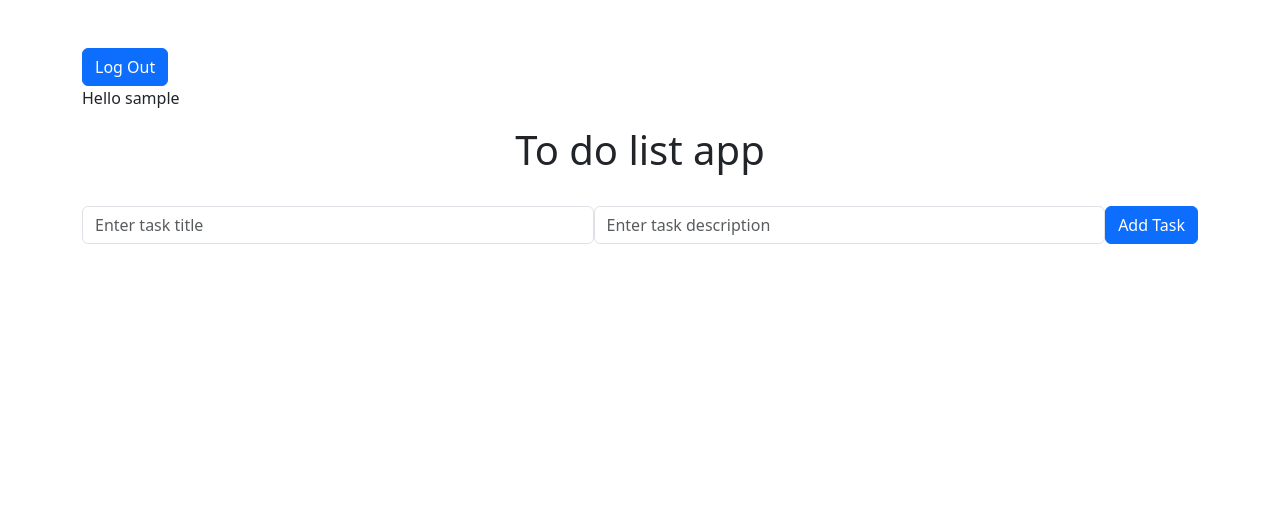
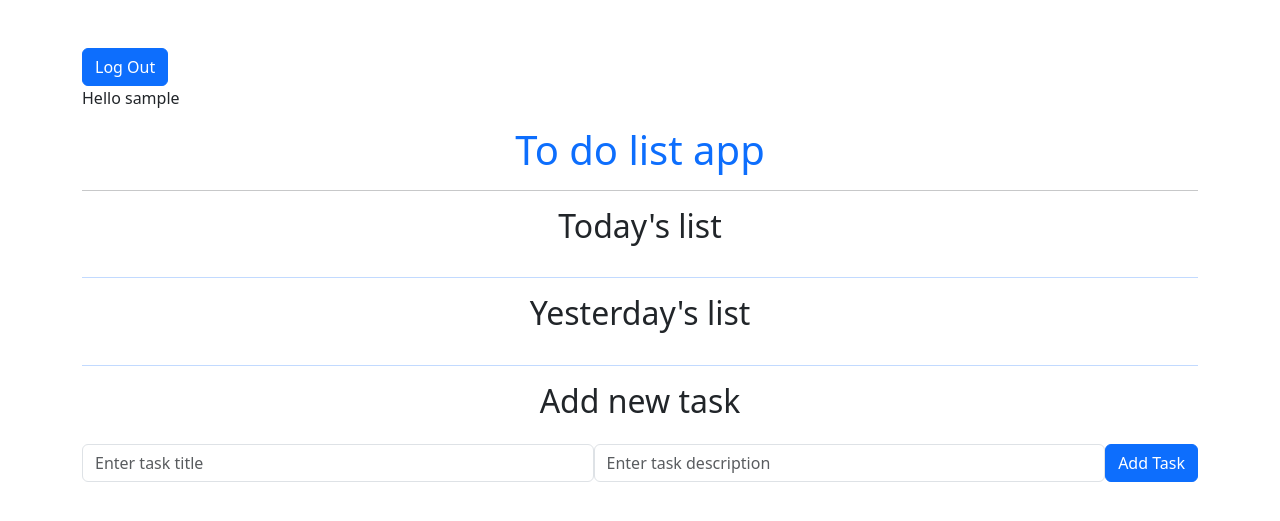
Before and after one commit to geswanel/todoapp, a Django app: page / in a window 1280 px wide. Shown: the top 521 px of the page. Run offline with Django 5.2, Linux system fonts and the light colour scheme; the visitor is signed in with stand-in values (Sample User, id 1); data that the repository does not hold is empty.

Commit message:
Front modification | Date field for model

```diff
--- a/todoapp/models.py
+++ b/todoapp/models.py
@@ -7,3 +7,4 @@ class ToDoTask(models.Model):
     description = models.CharField(max_length=255)
     completed = models.BooleanField(default=False)
     user = models.ForeignKey(User, on_delete=models.CASCADE, null=True)
+    date = models.DateField(auto_now=True, db_index=True)
--- a/todoapp/templates/todoapp/index.html
+++ b/todoapp/templates/todoapp/index.html
@@ -13,10 +13,13 @@
     <a href="{% url 'users:register' %}" class="btn btn-primary ml-2">Register</a>
   {% endif %}
 
-  <h1 class="text-center">To do list app</h1>
+  <h1 class="text-center mb-2 text-primary">To do list app</h1>
+  <hr>
   <!-- List of tasks -->
-  <div id="taskList" class="list-group">
-    {% for task in tasks %}
+  {% for day_tasks in tasks_by_day %}
+    <div id="taskList-{{forloop.counter}}" class="list-group mb-2">
+      <h2 class="text-center mb-3">{{ day_tasks.day | title }}'s list</h2>
+      {% for task in day_tasks.tasks %}
       <div class="list-group-item d-flex justify-content-between align-items-center">
         <div class="col-5">
           <h5 class="mb-1 flex-grow-1">{{ task.title }}</h5>
@@ -32,8 +35,13 @@
       </div>
       {% endfor %}
     </div>
+    <hr class="border-primary bt-2">
+  {% endfor %}
+
+
 
   <!-- Form for making a new task  -->
+  <h2 class="text-center">Add new task</h2>
   <form id="taskForm" class="form-inline d-flex align-items-center justify-content- mt-4" method="POST">
     {% csrf_token %}
     <div class="form-group flex-grow-1 mb-2 mr-sm-2">
@@ -94,6 +102,7 @@
     .then(response => response.json())
     .then(data => {
       if (data['success']) {
+        console.log(data)
         const newTask = document.createElement('div');
         newTask.classList.add(
           "list-group-item",
@@ -108,11 +117,11 @@
           <div class="col-5">
             <p class="mb-1 flex-grow-1">${taskDescription}</p>
           </div>
-          <button class="btn btn-danger btn-sm flex-grow-0 btn-delete-task">Delete</button>
+          <button class="btn btn-danger btn-sm flex-grow-0 btn-delete-task" data-task-id="${data['task']['id']}">Delete</button>
         `;
         newTask.querySelector(".btn-delete-task").addEventListener('click', deleteTask);
 
-        document.getElementById('taskList').appendChild(newTask);
+        document.getElementById('taskList-1').appendChild(newTask);
 
         form.reset();
       } else {
--- a/todoapp/views.py
+++ b/todoapp/views.py
@@ -1,18 +1,32 @@
 from django.shortcuts import render
 from django.http import JsonResponse
-from django.core.serializers import serialize
+from django.contrib.auth.decorators import login_required
+from datetime import datetime, timedelta
+from django.forms.models import model_to_dict
 
 import json
 
 from .models import ToDoTask
 
 
+@login_required     # LOGIN_URL
 def index(request):
     if request.method == 'GET':
-        tasks = []
-        if request.user.is_authenticated:
-            tasks = request.user.todotask_set.all()
-        return render(request, 'todoapp/index.html', {'tasks': tasks})
+        today_tasks = ToDoTask.objects.filter(
+            date=datetime.now().date(),
+            user=request.user,
+        )
+        yesterday_tasks = ToDoTask.objects.filter(
+            date=(datetime.now() - timedelta(days=1)).date(),
+            user=request.user,
+        )
+        context = {
+            "tasks_by_day": [
+                {"tasks": today_tasks, "day": "today"},
+                {"tasks": yesterday_tasks, "day": "yesterday"},
+            ]
+        }
+        return render(request, 'todoapp/index.html', context)
     elif request.method == 'POST':
         return create_task(request)
     elif request.method == 'DELETE':
@@ -38,7 +52,7 @@ def create_task(request):
                     user=request.user,
                 )
                 return JsonResponse(
-                    {'success': True, 'task': serialize('json', [task])},
+                    {'success': True, 'task': model_to_dict(task)},
                     status=201
                 )
         except json.JSONDecodeError:
--- a/todolist/settings.py
+++ b/todolist/settings.py
@@ -127,3 +127,5 @@ DEFAULT_AUTO_FIELD = 'django.db.models.BigAutoField'
 
 LOGIN_REDIRECT_URL = 'todoapp:index'
 LOGOUT_REDIRECT_URL = 'todoapp:index'
+
+LOGIN_URL = 'users:login'
```
Also changed, not shown: todoapp/migrations/0003_todotask_date.py (added), todoapp/migrations/0004_alter_todotask_date.py (added), todoapp/migrations/0005_alter_todotask_date.py (added). Lines whose indentation alone changed are shown as unchanged.
